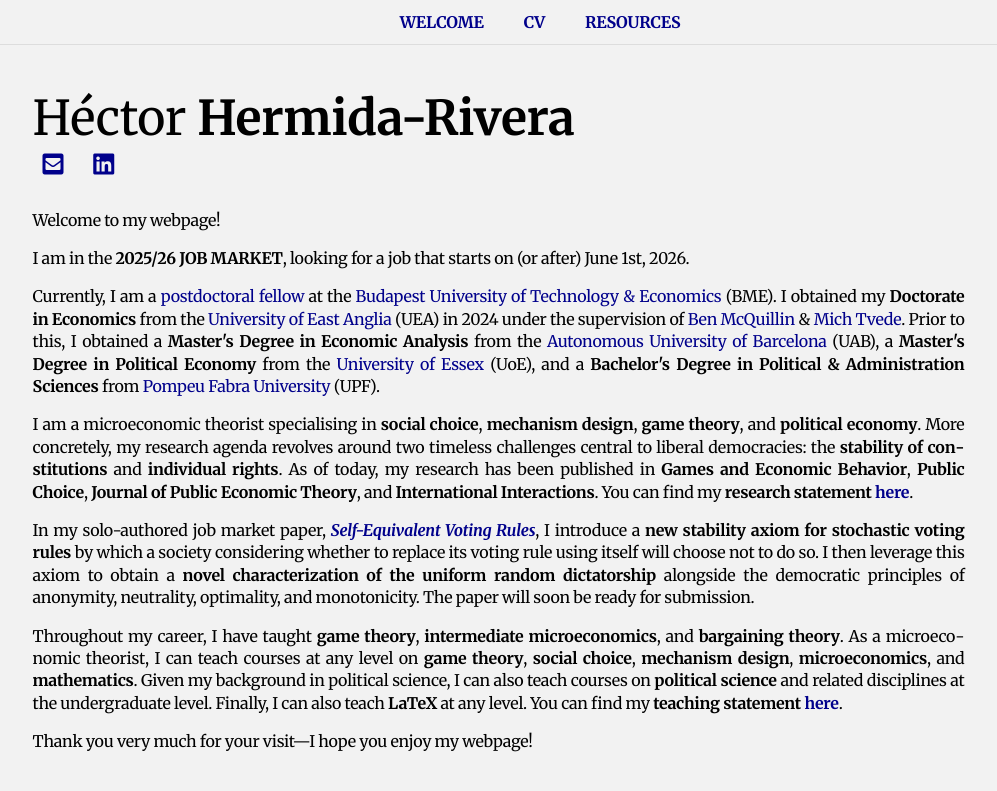
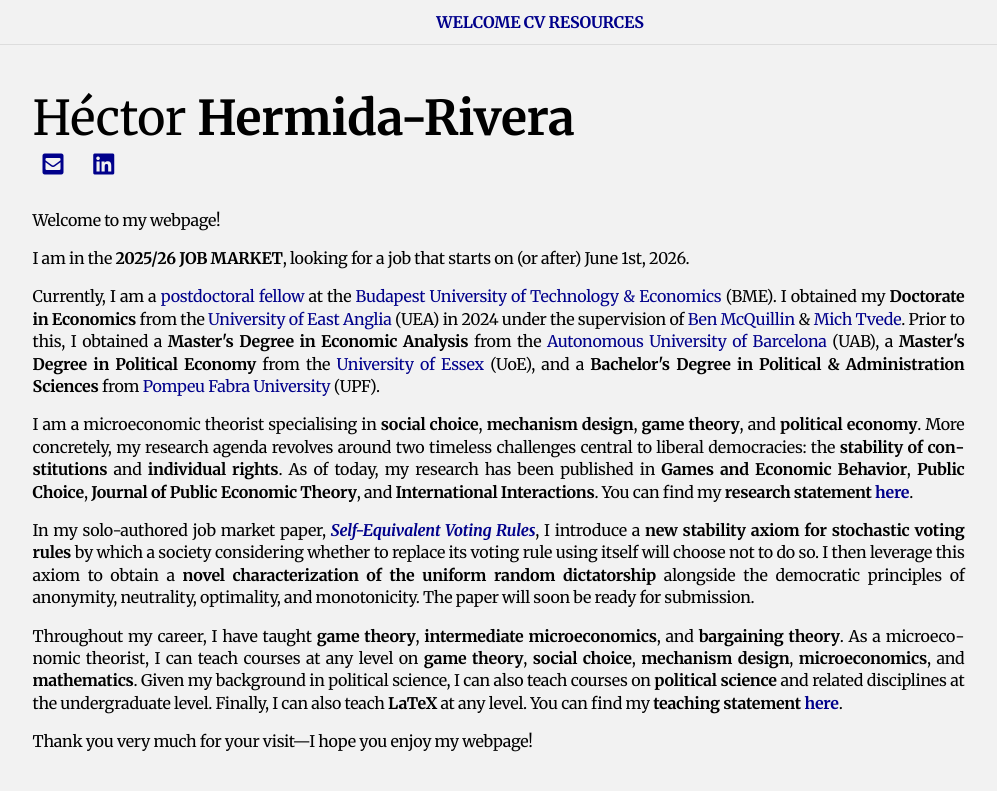
Before and after one commit to HectorHermidaRivera/hectorhermidarivera.github.io, a Jekyll site: the page built from index.md, in a window 1280 px wide. Shown: the top 791 px of the page, without its empty margins (100-1097 px from the left). Built offline with Jekyll 4.4.1, drawn with Linux system fonts in a browser that asks for light colours; a style sheet for code colours, icons or effects is not loaded.

Commit message:
Update default.html

```diff
--- a/_layouts/default.html
+++ b/_layouts/default.html
@@ -97,11 +97,13 @@
 
 <body class="{{ page.body_class }}">
 
-  <nav class="top-nav">
+<nav class="top-nav">
+  <div class="link-group">
     <a href="/">WELCOME</a>
     <a href="/cv/">CV</a>
     <a href="/resources/">RESOURCES</a>
-  </nav>
+  </div>
+</nav>
 
   <div class="content">
     {{ content }}
```
